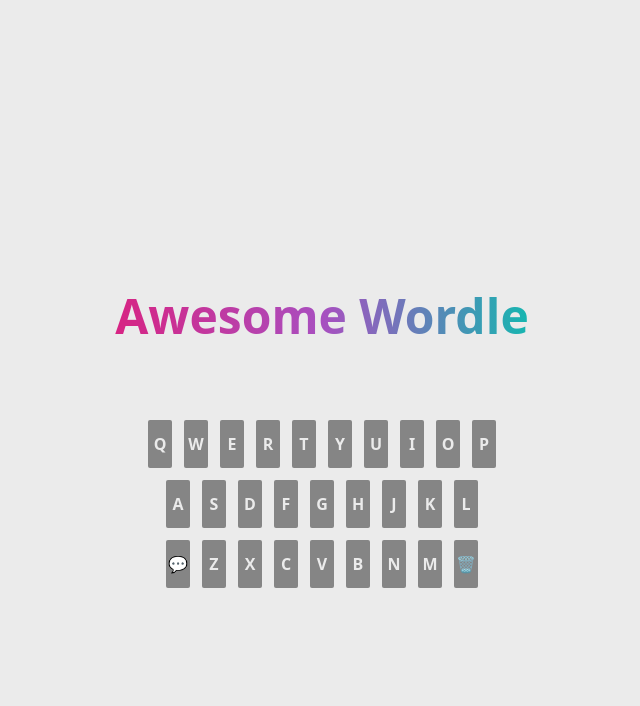
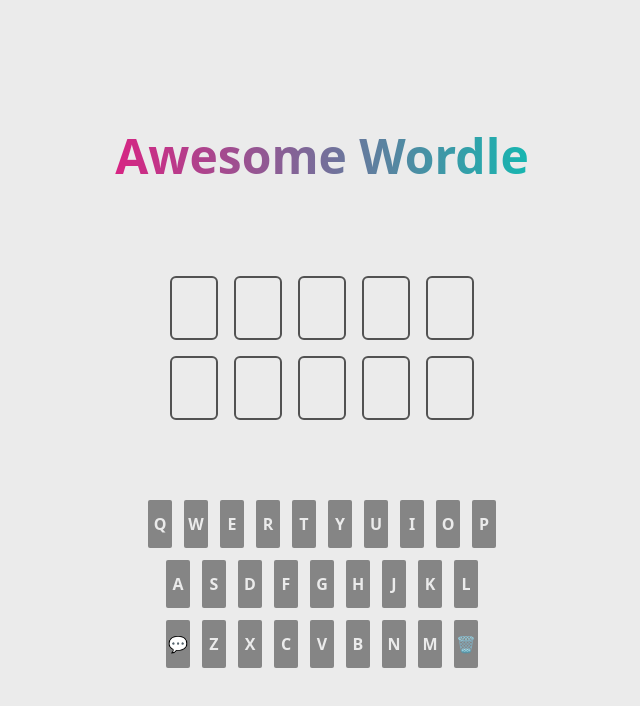
Before and after one commit to JoleneKearse/wordle-tdd, a React (Vite) app: page / in a window 1280 px wide. Shown: the top 706 px of the page, without its empty margins (318-958 px from the left). Built offline with nearby package versions, Linux system fonts and the light colour scheme.

Commit message:
chore: begin styles for guess inputs

```diff
--- a/src/App.tsx
+++ b/src/App.tsx
@@ -1,10 +1,12 @@
 import Header from "./components/Header";
+import Grid from "./components/Grid";
 import Keyboard from "./components/Keyboard";
 
 function App() {
   return (
-    <main className="flex flex-col items-center justify-center w-full h-screen bg-neutral-100 dark:bg-neutral-900">
+    <main className="flex flex-col items-center justify-center w-full h-screen gap-20 bg-neutral-100 dark:bg-neutral-900">
       <Header />
+      <Grid />
       <Keyboard />
     </main>
   );
--- /dev/null
+++ b/src/components/Grid.tsx
@@ -0,0 +1,73 @@
+const Grid = () => {
+  return (
+    <form>
+      <div className="flex gap-4 py-4">
+        <input
+          type="text"
+          name=""
+          id="firstGuessLetter1"
+          className="flex items-center justify-center w-12 py-3 pl-4 text-3xl font-bold border border-2 rounded-md border-neutral-600 bg-neutral-100 dark:bg-neutral-900 text-neutral-900 dark:text-neutral-300 focus-visible:ring-[#4a1837]"
+        />
+        <input
+          type="text"
+          name=""
+          id="firstGuessLetter2"
+          className="flex items-center justify-center w-12 py-3 pl-4 text-3xl font-bold border border-2 rounded-md border-neutral-600 bg-neutral-100 dark:bg-neutral-900 text-neutral-900 dark:text-neutral-300"
+        />
+        <input
+          type="text"
+          name=""
+          id="firstGuessLetter3"
+          className="flex items-center justify-center w-12 py-3 pl-4 text-3xl font-bold border border-2 rounded-md border-neutral-600 bg-neutral-100 dark:bg-neutral-900 text-neutral-900 dark:text-neutral-300"
+        />
+        <input
+          type="text"
+          name=""
+          id="firstGuessLetter4"
+          className="flex items-center justify-center w-12 py-3 pl-4 text-3xl font-bold border border-2 rounded-md border-neutral-600 bg-neutral-100 dark:bg-neutral-900 text-neutral-900 dark:text-neutral-300"
+        />
+        <input
+          type="text"
+          name=""
+          id="firstGuessLetter5"
+          className="flex items-center justify-center w-12 py-3 pl-4 text-3xl font-bold border border-2 rounded-md border-neutral-600 bg-neutral-100 dark:bg-neutral-900 text-neutral-900 dark:text-neutral-300"
+        />
+      </div>
+
+      <div className="flex gap-4">
+        <input
+          type="text"
+          name=""
+          id="secondGuessLetter1"
+          className="flex items-center justify-center w-12 py-3 pl-4 text-3xl font-bold border border-2 rounded-md border-neutral-600 bg-neutral-100 dark:bg-neutral-900 text-neutral-900 dark:text-neutral-300"
+        />
+        <input
+          type="text"
+          name=""
+          id="secondGuessLetter2"
+          className="flex items-center justify-center w-12 py-3 pl-4 text-3xl font-bold border border-2 rounded-md border-neutral-600 bg-neutral-100 dark:bg-neutral-900 text-neutral-900 dark:text-neutral-300"
+        />
+        <input
+          type="text"
+          name=""
+          id="secondGuessLetter3"
+          className="flex items-center justify-center w-12 py-3 pl-4 text-3xl font-bold border border-2 rounded-md border-neutral-600 bg-neutral-100 dark:bg-neutral-900 text-neutral-900 dark:text-neutral-300"
+        />
+        <input
+          type="text"
+          name=""
+          id="secondGuessLetter4"
+          className="flex items-center justify-center w-12 py-3 pl-4 text-3xl font-bold border border-2 rounded-md border-neutral-600 bg-neutral-100 dark:bg-neutral-900 text-neutral-900 dark:text-neutral-300"
+        />
+        <input
+          type="text"
+          name=""
+          id="secondGuessLetter5"
+          className="flex items-center justify-center w-12 py-3 pl-4 text-3xl font-bold border border-2 rounded-md border-neutral-600 bg-neutral-100 dark:bg-neutral-900 text-neutral-900 dark:text-neutral-300"
+        />
+      </div>
+    </form>
+  );
+};
+
+export default Grid;
--- a/src/components/Header.tsx
+++ b/src/components/Header.tsx
@@ -1,7 +1,7 @@
 const Header = () => {
   return (
     <header className="text-center">
-      <h1 className="inline-block my-20 text-5xl font-extrabold text-transparent bg-gradient-to-r from-correct-light via-messages to-almost-light bg-clip-text">Awesome Wordle</h1>
+      <h1 className="inline-block text-5xl font-extrabold text-transparent bg-gradient-to-r from-correct-light via-messages to-almost-light bg-clip-text">Awesome Wordle</h1>
     </header>
   );
 };
--- a/src/components/Keyboard.tsx
+++ b/src/components/Keyboard.tsx
@@ -4,8 +4,8 @@ import { keyboardFirst, keyboardSecond, keyboardThird } from "../wordle";
 const Keyboard = () => {
   const getSpecialKeys = (letter: string) => {
     const letterKeys = "💬🗑️";
-    return letterKeys.includes(letter) ? "bg-messages w-12" : "";
-  }
+    return letterKeys.includes(letter) ? "w-11 bg-messages-base" : "";
+  };
 
   return (
     <>
@@ -13,21 +13,33 @@ const Keyboard = () => {
         <section className="flex justify-center gap-3">
           {keyboardFirst.map((letter) => {
             return (
-              <Button letter={letter} key={letter}></Button>
+              <Button
+                letter={letter}
+                key={letter}
+                className={`key ${getSpecialKeys(letter)}`}
+              ></Button>
             );
           })}
         </section>
         <section className="flex justify-center gap-3">
           {keyboardSecond.map((letter) => {
             return (
-              <Button letter={letter} key={letter}></Button>
+              <Button
+                letter={letter}
+                key={letter}
+                className={`key ${getSpecialKeys(letter)}`}
+              ></Button>
             );
           })}
         </section>
         <section className="flex justify-center gap-3">
           {keyboardThird.map((letter) => {
             return (
-              <Button letter={letter} key={letter} className={`key ${getSpecialKeys(letter)}`}></Button>
+              <Button
+                letter={letter}
+                key={letter}
+                className={`key ${getSpecialKeys(letter)}`}
+              ></Button>
             );
           })}
         </section>
--- a/tailwind.config.js
+++ b/tailwind.config.js
@@ -14,7 +14,8 @@ export default {
         "neutral-400": "#858585", // dark mode
         "neutral-500": "#474747", // light mode
         "neutral-900": "#0A0A0A", // dark mode
-        messages: "#A84FC0",
+        "messages-base": "#A84FC0",
+        "messages-hover": "#8A4FC0",
       },
     },
   },
```
